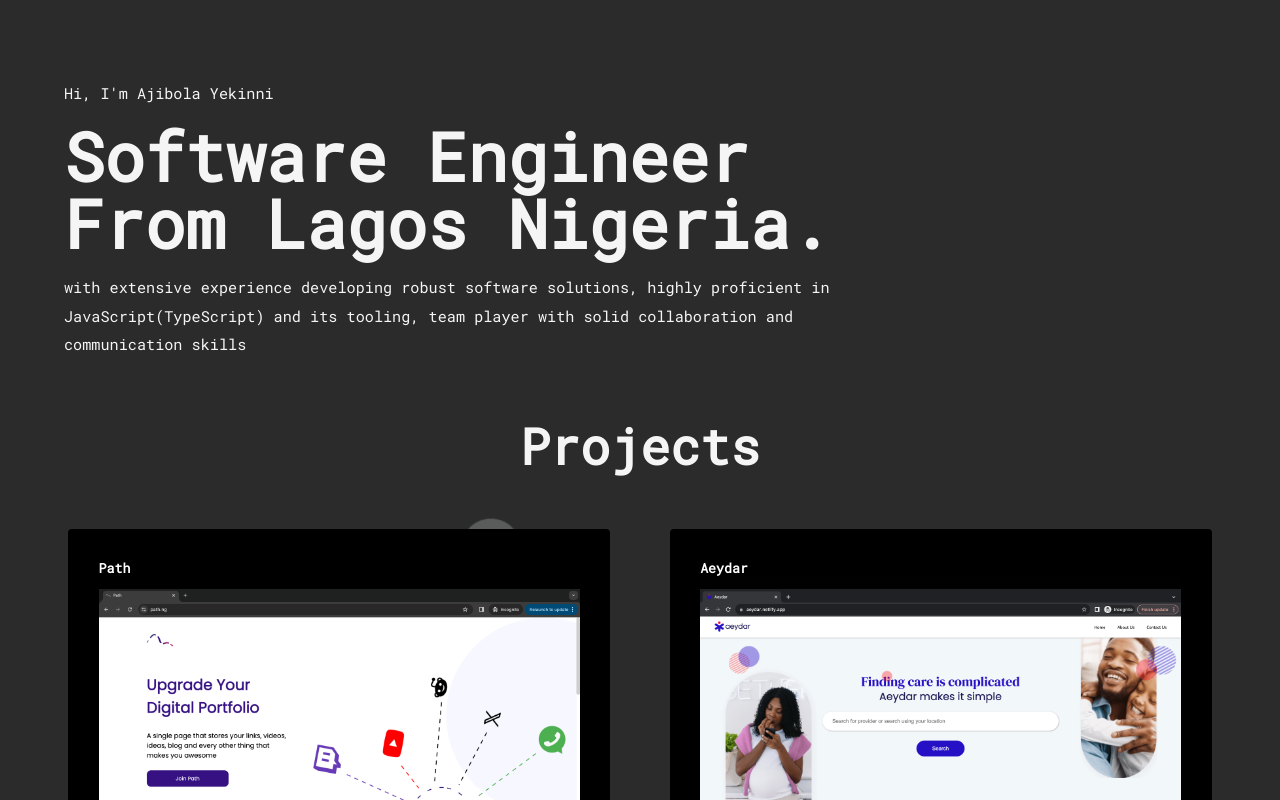
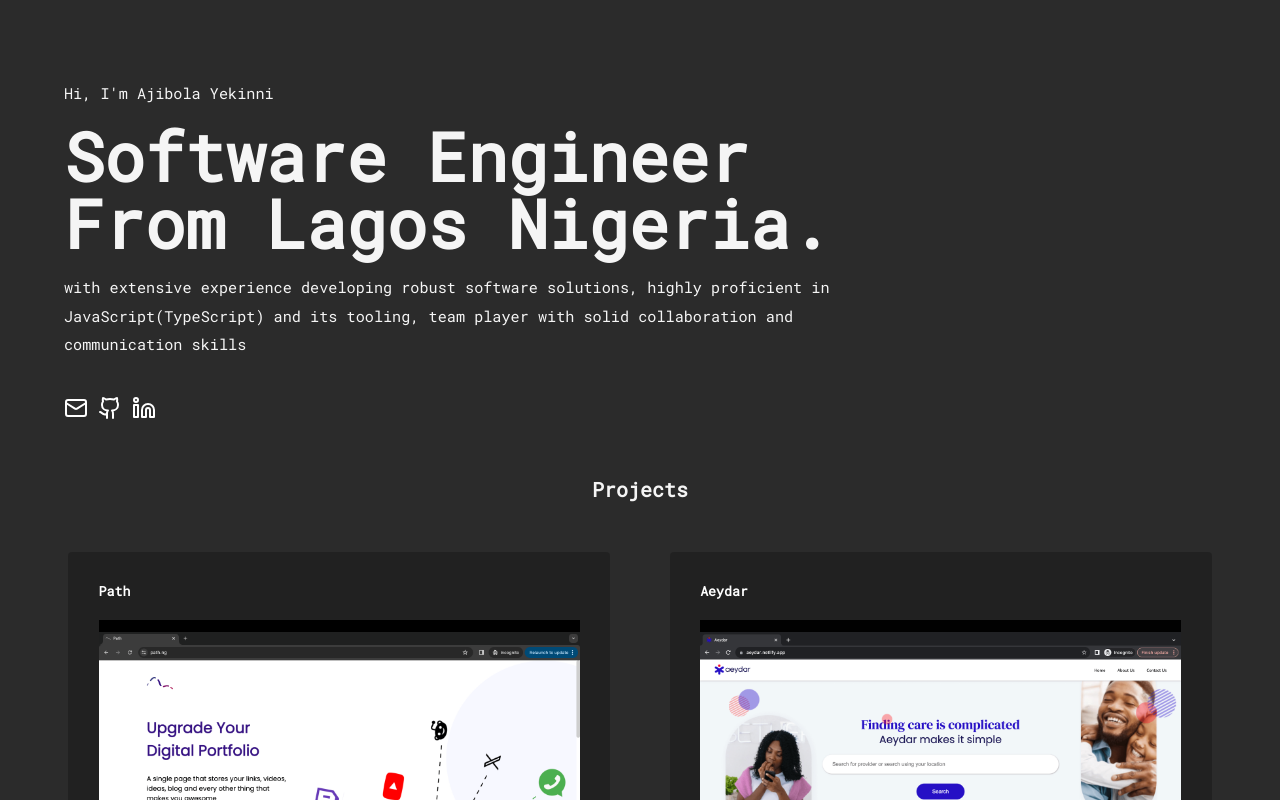
Before and after one commit to webBlaster/my_website, a React (Create React App) app: page / in a window 1280 px wide. Shown: the top 800 px of the page. Built offline with nearby package versions, Linux system fonts and the light colour scheme.

Commit message:
refactor: clean up website

```diff
--- a/src/components/introduction.js
+++ b/src/components/introduction.js
@@ -15,9 +15,77 @@ const Introduction = () => {
             with extensive experience developing robust software solutions,
             highly proficient in JavaScript(TypeScript) and its tooling, team
             player with solid collaboration and communication skills
-          </p>
+          </p>{" "}
+          <br />
+          <div className="social-icons">
+            <a
+              href="mailto:yekinnijibola@gmail.com"
+              target="_blank"
+              rel="noreferrer"
+            >
+              <svg
+                xmlns="http://www.w3.org/2000/svg"
+                width="24"
+                height="24"
+                viewBox="0 0 24 24"
+                fill="none"
+                stroke="currentColor"
+                stroke-width="2"
+                stroke-linecap="round"
+                stroke-linejoin="round"
+                class="lucide lucide-mail-icon lucide-mail"
+              >
+                <rect width="20" height="16" x="2" y="4" rx="2" />
+                <path d="m22 7-8.97 5.7a1.94 1.94 0 0 1-2.06 0L2 7" />
+              </svg>
+            </a>
+
+            <a
+              href="https://github.com/webBlaster"
+              target="_blank"
+              rel="noreferrer"
+            >
+              <svg
+                xmlns="http://www.w3.org/2000/svg"
+                width="24"
+                height="24"
+                viewBox="0 0 24 24"
+                fill="none"
+                stroke="currentColor"
+                stroke-width="2"
+                stroke-linecap="round"
+                stroke-linejoin="round"
+                class="lucide lucide-github-icon lucide-github"
+              >
+                <path d="M15 22v-4a4.8 4.8 0 0 0-1-3.5c3 0 6-2 6-5.5.08-1.25-.27-2.48-1-3.5.28-1.15.28-2.35 0-3.5 0 0-1 0-3 1.5-2.64-.5-5.36-.5-8 0C6 2 5 2 5 2c-.3 1.15-.3 2.35 0 3.5A5.403 5.403 0 0 0 4 9c0 3.5 3 5.5 6 5.5-.39.49-.68 1.05-.85 1.65-.17.6-.22 1.23-.15 1.85v4" />
+                <path d="M9 18c-4.51 2-5-2-7-2" />
+              </svg>
+            </a>
+
+            <a
+              href="https://www.linkedin.com/in/ajibolayekinni/"
+              target="_blank"
+              rel="noreferrer"
+            >
+              <svg
+                xmlns="http://www.w3.org/2000/svg"
+                width="24"
+                height="24"
+                viewBox="0 0 24 24"
+                fill="none"
+                stroke="currentColor"
+                stroke-width="2"
+                stroke-linecap="round"
+                stroke-linejoin="round"
+                class="lucide lucide-linkedin-icon lucide-linkedin"
+              >
+                <path d="M16 8a6 6 0 0 1 6 6v7h-4v-7a2 2 0 0 0-2-2 2 2 0 0 0-2 2v7h-4v-7a6 6 0 0 1 6-6z" />
+                <rect width="4" height="12" x="2" y="9" />
+                <circle cx="4" cy="4" r="2" />
+              </svg>
+            </a>
+          </div>
         </div>
-        <p></p>
       </div>
     </>
   );
--- a/src/components/projects.js
+++ b/src/components/projects.js
@@ -2,7 +2,7 @@ import React from "react";
 import "../styles/projects.css";
 import aeydar from "../assets/aeydar.png";
 import bundans from "../assets/bundans.png";
-import hearty from "../assets/hearty.png";
+//import hearty from "../assets/hearty.png";
 import vr from "../assets/vr.png";
 import path from "../assets/path.png";
 
@@ -36,13 +36,6 @@ const projectlist = [
     technologies: [],
     url: "https://webblaster.github.io/demo_vr",
   },
-  {
-    name: "The Hearty Project",
-    image: hearty,
-    description: `A project aimed at filling gaps in hypertension management based on the patients unique needs as shown by the collated data.`,
-    technologies: [],
-    url: "https://webblaster.github.io/TheHeartyProject/",
-  },
 ];
 
 const Projects = () => {
--- a/src/pages/home.js
+++ b/src/pages/home.js
@@ -1,6 +1,4 @@
 import React from "react";
-import Baloons from "../components/baloons.js";
-import Contact from "../components/contact.js";
 import Introduction from "../components/introduction.js";
 import Projects from "../components/projects.js";
 
@@ -9,8 +7,6 @@ const Home = () => {
     <>
       <Introduction />
       <Projects />
-      <Contact />
-      <Baloons />
     </>
   );
 };
--- a/src/styles/introduction.css
+++ b/src/styles/introduction.css
@@ -4,6 +4,41 @@
   display: flex;
   z-index: 10;
   justify-content: space-evenly;
+}
+.intro .social-icons {
+  display: flex;
+  flex-direction: row;
+  align-items: flex-start;
+  justify-content: flex-start;
+}
+.intro .social-icons a {
+  color: white;
+  text-decoration: none;
+  font-size: 1.5rem;
+  margin-right: 10px;
+  margin-bottom: 10px;
+  transition: 0.3s;
+}
+.intro .social-icons a:hover {
+  transform: scale(1.2);
+  color: #f0f0f0;
+}
+.intro .social-icons .social-icon {
+  width: 30px;
+  height: 30px;
+  margin-bottom: 10px;
+  transition: 0.3s;
+}
+.intro .social-icons .social-icon:hover {
+  transform: scale(1.2);
+  color: #f0f0f0;
+}
+.intro .social-icons .social-icon:hover {
+  transform: scale(1.2);
+  color: #f0f0f0;
+}
+.intro .social-icons .social-icon:focus {
+  outline: none !important;
 }
 .intro .about {
   margin-left: 5%;
--- a/src/styles/introduction.scss
+++ b/src/styles/introduction.scss
@@ -5,6 +5,43 @@
 
   z-index: 10;
   justify-content: space-evenly;
+
+  .social-icons {
+    display: flex;
+    flex-direction: row;
+    align-items: flex-start;
+    justify-content: flex-start;
+
+    a {
+      color: white;
+      text-decoration: none;
+      font-size: 1.5rem;
+      margin-right: 10px;
+      margin-bottom: 10px;
+      transition: 0.3s;
+      &:hover {
+        transform: scale(1.2);
+        color: #f0f0f0;
+      }
+    }
+    .social-icon {
+      width: 30px;
+      height: 30px;
+      margin-bottom: 10px;
+      transition: 0.3s;
+      &:hover {
+        transform: scale(1.2);
+        color: #f0f0f0;
+      }
+    }
+    .social-icon:hover {
+      transform: scale(1.2);
+      color: #f0f0f0;
+    }
+    .social-icon:focus {
+      outline: none !important;
+    }
+  }
   .about {
     margin-left: 5%;
     margin-top: 5%;
--- a/src/styles/projects.css
+++ b/src/styles/projects.css
@@ -8,13 +8,16 @@
   font-size: 20px;
   text-align: center;
 }
+.projects h5 {
+  margin-bottom: 20px;
+}
 .projects .project-list .project {
   -webkit-tap-highlight-color: transparent;
   -webkit-touch-callout: none;
   -webkit-user-select: none;
   -moz-user-select: none;
   user-select: none;
-  background-color: rgb(0, 0, 0);
+  background-color: rgba(0, 0, 0, 0.222);
   cursor: pointer;
   color: white;
   border-radius: 4px;
@@ -49,13 +52,13 @@
   outline: none !important;
 }
 .projects .project-list .project:hover {
-  background-color: black;
+  background-color: rgba(0, 0, 0, 0.592);
   width: 81%;
 }
 
 @media screen and (min-width: 1000px) {
   .projects h1 {
-    font-size: 50px;
+    font-size: 20px;
   }
   .project-list {
     display: grid;
--- a/src/styles/projects.scss
+++ b/src/styles/projects.scss
@@ -7,6 +7,11 @@
     font-size: 20px;
     text-align: center;
   }
+
+  h5 {
+    margin-bottom: 20px;
+  }
+
   .project-list {
     .project {
       -webkit-tap-highlight-color: transparent;
@@ -16,7 +21,7 @@
       -moz-user-select: none;
       -ms-user-select: none;
       user-select: none;
-      background-color: rgba(0, 0, 0, 1);
+      background-color: rgba(0, 0, 0, 0.222);
       cursor: pointer;
       color: white;
       border-radius: 4px;
@@ -51,7 +56,7 @@
       outline: none !important;
     }
     .project:hover {
-      background-color: black;
+      background-color: rgba(0, 0, 0, 0.592);
       width: 81%;
     }
   }
@@ -60,7 +65,7 @@
 @media screen and (min-width: 1000px) {
   .projects {
     h1 {
-      font-size: 50px;
+      font-size: 20px;
     }
   }
   .project-list {
```
Also changed, not shown: 2 other files (tests, documents, lock files or other folders).
